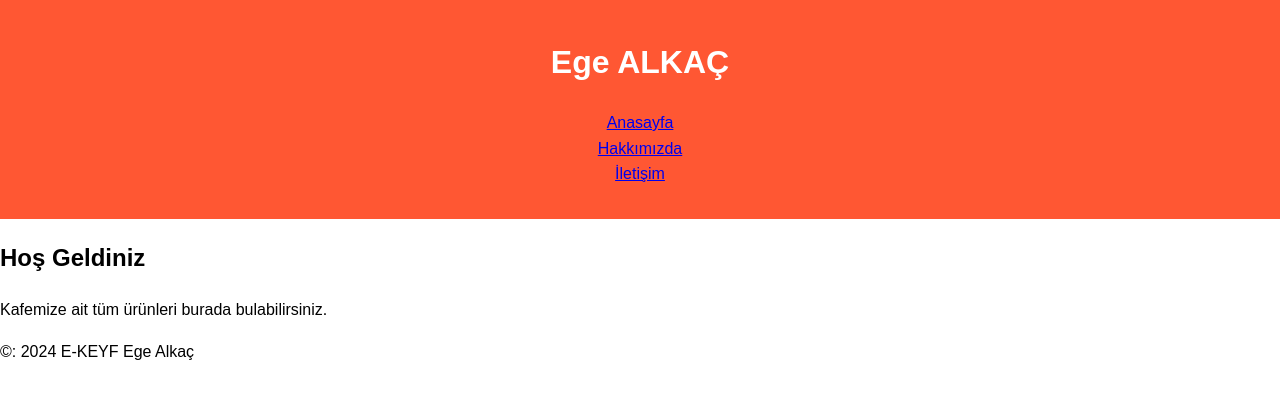
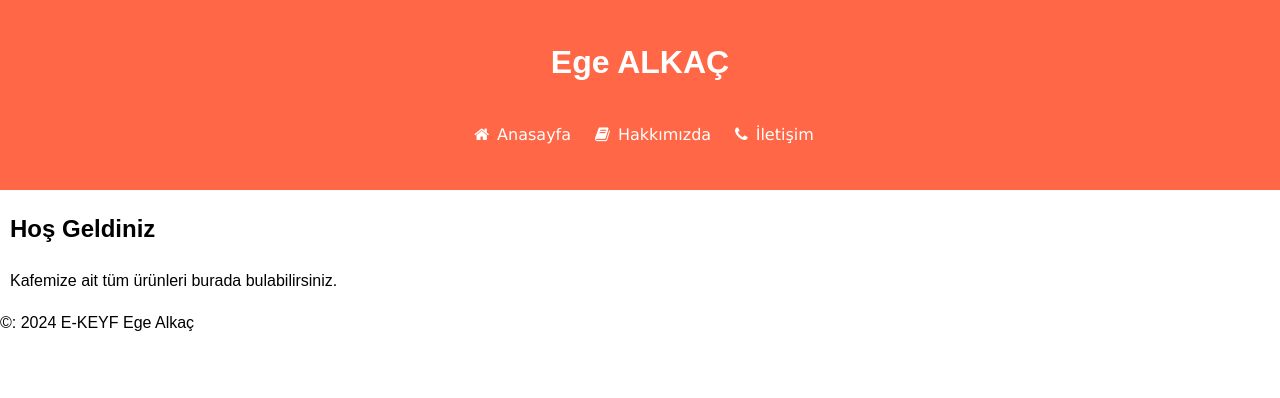
Before and after one commit to Ealkac/ilkprojem, a plain HTML site: page index.html in a window 1280 px wide. Drawn offline with Linux system fonts and the light colour scheme.

Commit message:
Code Update

```diff
--- a/index.html
+++ b/index.html
@@ -3,20 +3,24 @@
         <meta charset="UTF-8">
         <meta name="viewport" content="width=device-width, initial-scale=1.0">
         <title> Merhaba, Yalan Dünya</title>
+        <link rel="stylesheet" href="https://cdnjs.cloudflare.com/ajax/libs/font-awesome/4.7.0/css/font-awesome.min.css">
         <link rel="stylesheet" href="styles.css">
 
     </head>
     <body>
         <header>
+
             <h1>Ege ALKAÇ</h1>
             <nav>
                 <ul class="navigation">
-                    <li><a href="https://alibatuhanyildiz.com">Anasayfa</a></li>
-                    <li><a href="#hakkimizda">Hakkımızda</a></li>
-                    <li><a href="#iletisim">İletişim</a></li>
+                   <li><a href="#anasayfa"><i class="fa fa-home" aria-hidden="true"></i>Anasayfa</a></li>
+                    <li><a href="#hakkimizda"><i class="fa fa-book" aria-hidden="true"></i>Hakkımızda</a></li>
+                    <li><a href="#iletisim"><i class="fa fa-phone" aria-hidden="true"></i>İletişim</a></li>
                 </ul>
             </nav>
+
         </header>
+
         <section id="anasayfa">
             <h2>Hoş Geldiniz</h2>
             <p>Kafemize ait tüm ürünleri burada bulabilirsiniz.</p>
--- a/styles.css
+++ b/styles.css
@@ -8,16 +8,39 @@ body {
 header {
     background: #FF5733;
     color: #FFF;
+    background-size: 30;
+    opacity: 0.9;
     padding: 1em 0;
     text-align: center;
+    justify-content: center; /* Resmi yatayda ortalar */
+    align-items: center; /* Resmi dikeyde ortalar */
+    overflow: hidden; /* Resmin taşmasını engeller */
 }
+
+
+
 
 nav ul {
     list-style: none;
+    display: flex;
+    justify-content: center;
     padding: 0;
 }
 
 nav ul li a {
-    display: inline;
+    font-family:Verdana, Geneva, Tahoma, sans-serif;
+    display: block;
+    padding: 8px;
+    color: white;
+    text-decoration: none;
     margin: 0 15 px;
 }
+
+nav i {
+    margin: 8px;
+
+}
+
+#anasayfa {
+    margin-left: 10px;
+}
```
